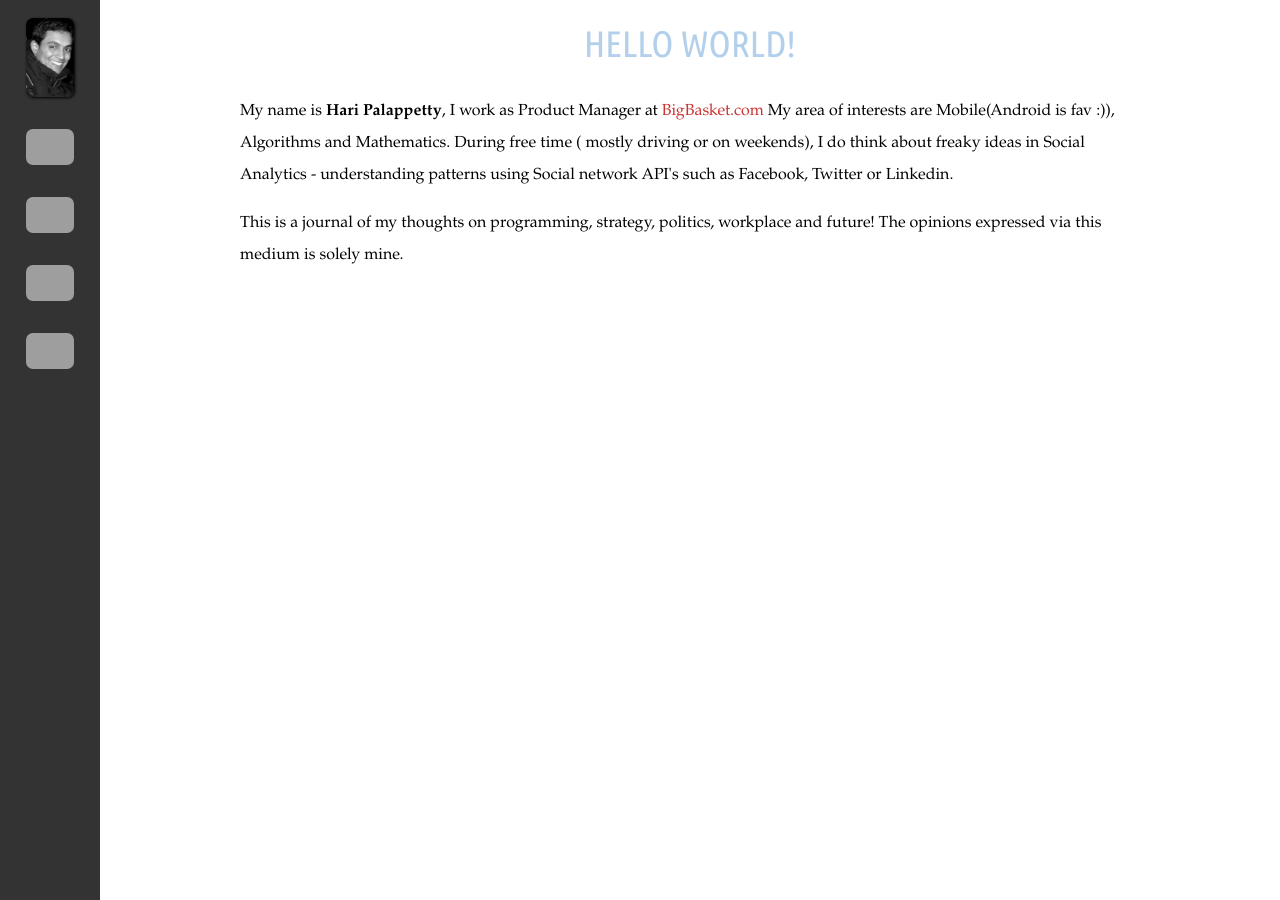
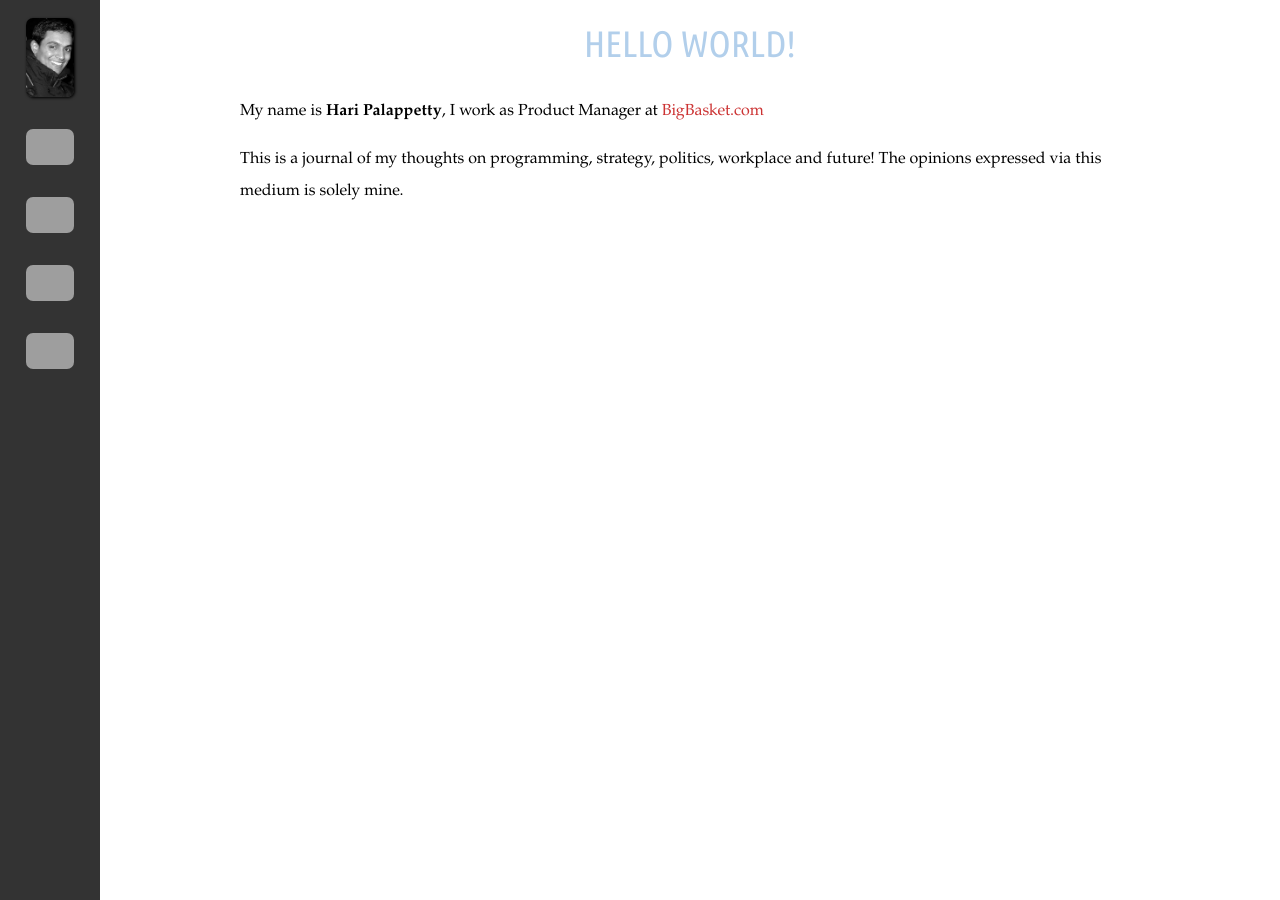
Before and after one commit to hpalappetty/silkyprogrammer.github.com, a Jekyll site: the page built from about/index.html, in a window 1280 px wide. Built offline with Jekyll 4.4.1, drawn with Linux system fonts in a browser that asks for light colours; some web fonts are replaced; grey boxes are pictures that could not be loaded.

Commit message:
all updates

```diff
--- a/about/index.html
+++ b/about/index.html
@@ -6,6 +6,6 @@ comments: false
 <h1>HELLO WORLD!</h1>
 <p>
 My name is <strong>Hari Palappetty</strong>, I work as Product Manager at <a href="http://www.bigbasket.com">BigBasket.com</a>
-My area of interests are Mobile(Android is fav :)), Algorithms and Mathematics. During free time ( mostly driving or on weekends), I do think about freaky ideas in Social Analytics - understanding patterns using Social network API's such as Facebook, Twitter or Linkedin.
 </p>
+
 <p>This is a journal of my thoughts on programming, strategy, politics, workplace and future! The opinions expressed via this medium is solely mine.</p>
--- a/index.html
+++ b/index.html
@@ -21,7 +21,9 @@ title: Hari's Online World
         </div>
 
         <div class="block"><a href="/about/"><img src="/images/icons/about-black.png" class="icons" alt=""/>About</a>- Me & My interests!</div>
+
         <div class="block"> <a href="/contact/"><img class="icons" src="/images/icons/email-black.png" alt=""/>Contact</a> - Reach me!</div>
+
         <div class="block"><a href="/feed.xml"><img class="icons" src="/images/icons/rss-black.png" alt=""/></a>Bookmark Me</div>
 
     </div> <!--#container -->
```
Also changed, not shown: other parts of index.html (+1 -1 lines), README.md.
